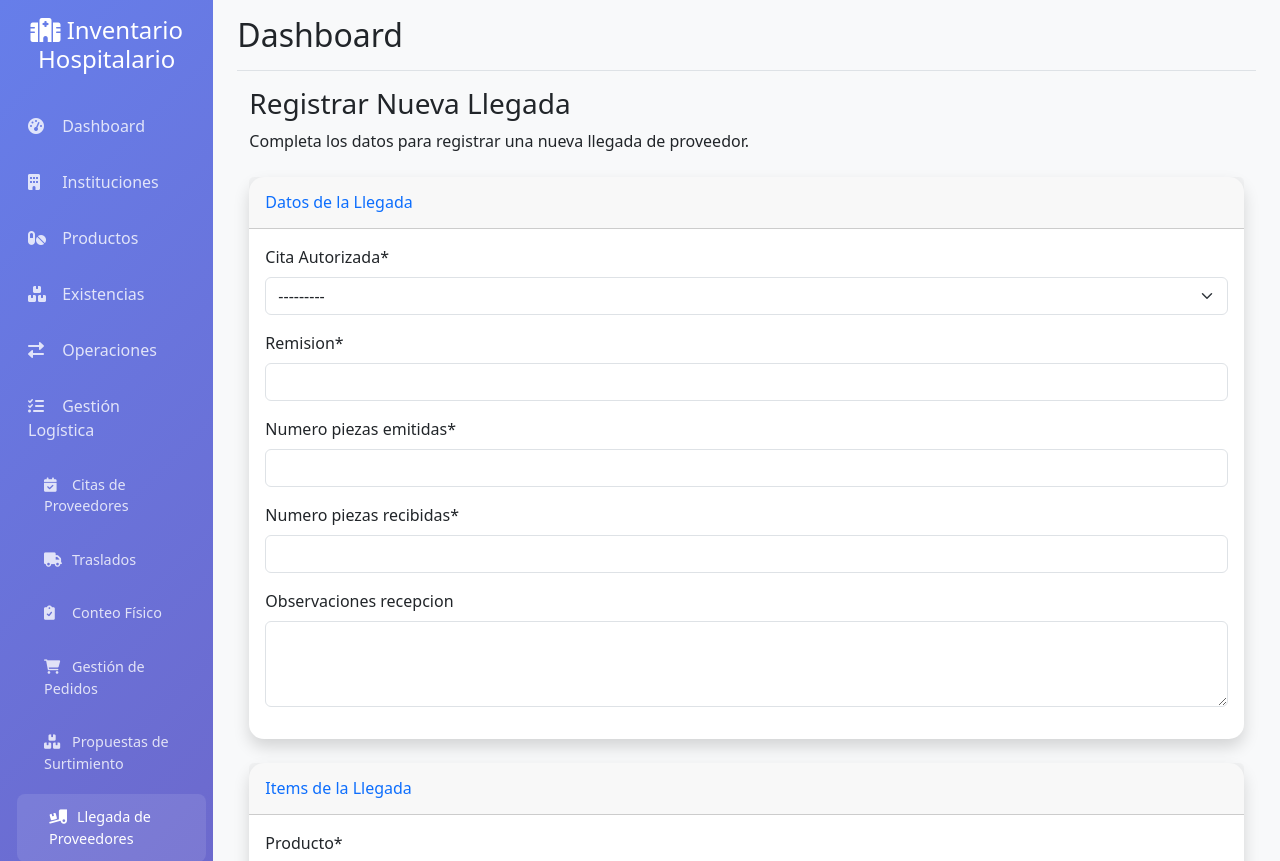
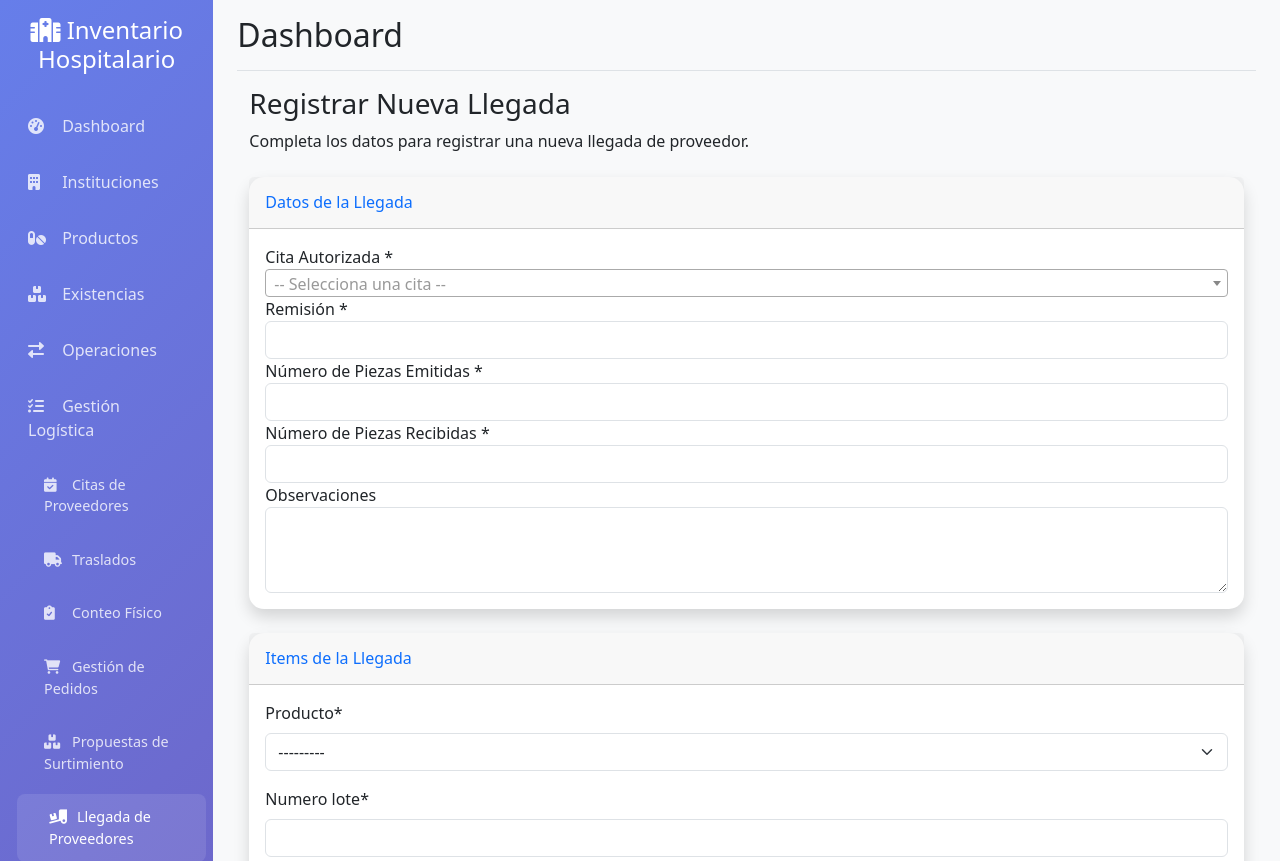
Before and after one commit to saea98/inventario_hospitalario, a Django app: page /logistica/llegadas/crear/ in a window 1280 px wide. Shown: the top 861 px of the page. Run offline with Django 4.2, Linux system fonts and the light colour scheme; a user stored in the database is signed in; tables that the repository leaves empty hold one stand-in row (values such as "Sample post"); parts of the project's set-up code (start-up, migrations or seed data) failed here and were passed over; some libraries are stand-ins or nearby versions.

Commit message:
Feat: Agregar Select2 y mejorar filtrado de citas autorizadas

```diff
--- a/inventario/llegada_forms.py
+++ b/inventario/llegada_forms.py
@@ -24,8 +24,14 @@ class LlegadaProveedorForm(forms.ModelForm):
     def __init__(self, *args, **kwargs):
         super().__init__(*args, **kwargs)
         # Inicializar queryset dinámicamente
-        from .models import CitaProveedor
-        self.fields['cita'].queryset = CitaProveedor.objects.filter(estado="AUTORIZADA")
+        from django.apps import apps
+        CitaProveedor = apps.get_model('inventario', 'CitaProveedor')
+        # Filtrar citas autorizadas que no tengan llegada registrada
+        self.fields['cita'].queryset = CitaProveedor.objects.filter(
+            estado="AUTORIZADA"
+        ).exclude(
+            llegada_proveedor__isnull=False
+        ).select_related('proveedor')
 
     class Meta:
         model = LlegadaProveedor
--- a/templates/inventario/llegadas/crear_llegada.html
+++ b/templates/inventario/llegadas/crear_llegada.html
@@ -1,5 +1,9 @@
 {% extends "base.html" %}
 {% load crispy_forms_tags %}
+
+{% block extra_css %}
+<link href="https://cdnjs.cloudflare.com/ajax/libs/select2/4.1.0-rc.0/css/select2.min.css" rel="stylesheet" />
+{% endblock %}
 
 {% block content %}
 <div class="container-fluid">
@@ -13,7 +17,38 @@
                 <h6 class="m-0 font-weight-bold text-primary">Datos de la Llegada</h6>
             </div>
             <div class="card-body">
-                {{ form|crispy }}
+                <div class="form-group">
+                    <label for="id_cita">Cita Autorizada *</label>
+                    {{ form.cita }}
+                    {% if form.cita.errors %}
+                        <div class="alert alert-danger">{{ form.cita.errors }}</div>
+                    {% endif %}
+                </div>
+                <div class="form-group">
+                    <label for="id_remision">Remisión *</label>
+                    {{ form.remision }}
+                    {% if form.remision.errors %}
+                        <div class="alert alert-danger">{{ form.remision.errors }}</div>
+                    {% endif %}
+                </div>
+                <div class="form-group">
+                    <label for="id_numero_piezas_emitidas">Número de Piezas Emitidas *</label>
+                    {{ form.numero_piezas_emitidas }}
+                    {% if form.numero_piezas_emitidas.errors %}
+                        <div class="alert alert-danger">{{ form.numero_piezas_emitidas.errors }}</div>
+                    {% endif %}
+                </div>
+                <div class="form-group">
+                    <label for="id_numero_piezas_recibidas">Número de Piezas Recibidas *</label>
+                    {{ form.numero_piezas_recibidas }}
+                    {% if form.numero_piezas_recibidas.errors %}
+                        <div class="alert alert-danger">{{ form.numero_piezas_recibidas.errors }}</div>
+                    {% endif %}
+                </div>
+                <div class="form-group">
+                    <label for="id_observaciones_recepcion">Observaciones</label>
+                    {{ form.observaciones_recepcion }}
+                </div>
             </div>
         </div>
 
@@ -41,20 +76,28 @@
 </div>
 
 {% block extra_js %}
+<script src="https://cdnjs.cloudflare.com/ajax/libs/select2/4.1.0-rc.0/js/select2.min.js"></script>
 <script>
 $(document).ready(function() {
-    // Función para agregar un nuevo formulario de item
+    // Inicializar Select2 para el campo de cita
+    $('#id_cita').select2({
+        dropdownParent: $('body'),
+        width: '100%'
+    });
+
+    // Funcion para agregar un nuevo formulario de item
     $('#add-item-form').click(function() {
         var form_idx = $('#id_items-TOTAL_FORMS').val();
         $('#item-formset').append($('#empty-form').html().replace(/__prefix__/g, form_idx));
         $('#id_items-TOTAL_FORMS').val(parseInt(form_idx) + 1);
-        // Reinicializar Select2 para el nuevo campo
+        // Reinicializar Select2 para los nuevos campos
         $('.select2-single').select2({
-            dropdownParent: $('body')
+            dropdownParent: $('body'),
+            width: '100%'
         });
     });
 
-    // Template para el formulario vacío
+    // Template para el formulario vacio
     var empty_form_template = `
         <div class="item-form">
             {{ formset.empty_form|crispy }}
```
